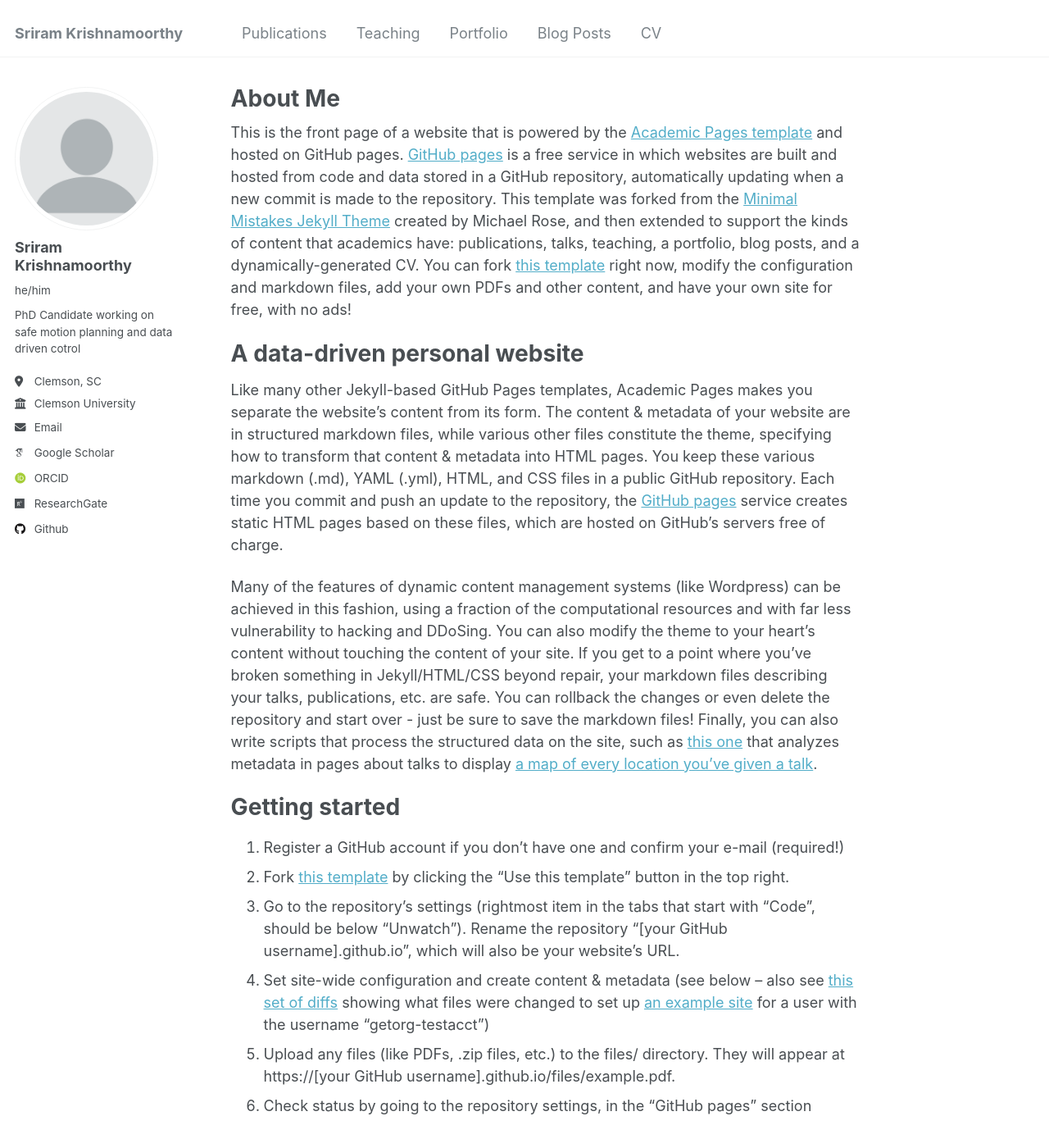
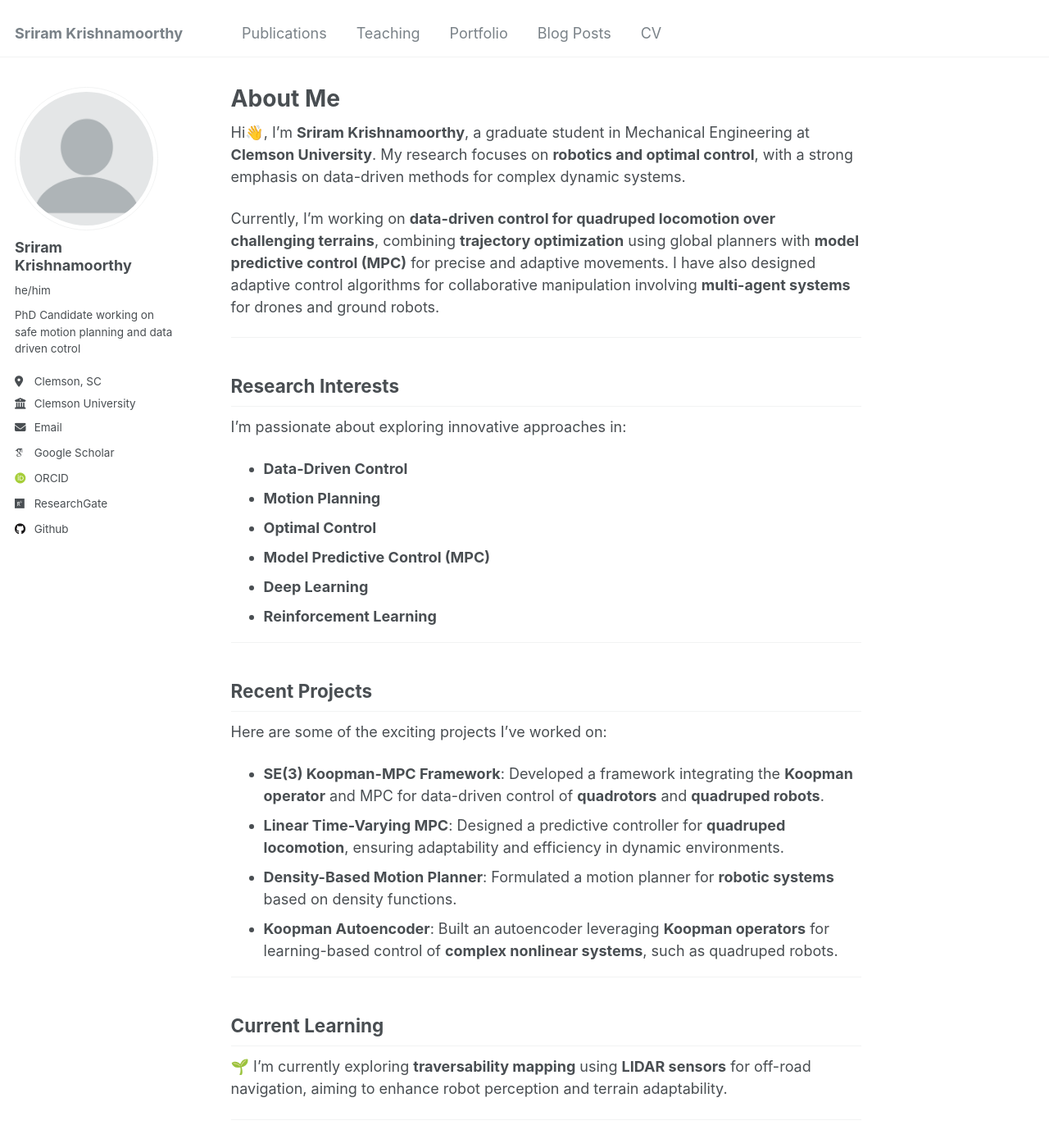
Before and after one commit to sriram-2502/sriram-2502.github.io, a Jekyll site: the page built from _pages/about.md, in a window 1280 px wide and 1400 px high. Shown: the whole window at 82% size. Built offline with Jekyll 4.4.1, drawn with Linux system fonts in a browser that asks for light colours; some web fonts are replaced; some of the changed text lies outside the part shown.

Commit message:
updated stuff

```diff
--- a/_pages/about.md
+++ b/_pages/about.md
@@ -7,19 +7,44 @@ redirect_from:
   - /about.html
 ---
 
-This is the front page of a website that is powered by the [Academic Pages template](https://github.com/academicpages/academicpages.github.io) and hosted on GitHub pages. [GitHub pages](https://pages.github.com) is a free service in which websites are built and hosted from code and data stored in a GitHub repository, automatically updating when a new commit is made to the repository. This template was forked from the [Minimal Mistakes Jekyll Theme](https://mmistakes.github.io/minimal-mistakes/) created by Michael Rose, and then extended to support the kinds of content that academics have: publications, talks, teaching, a portfolio, blog posts, and a dynamically-generated CV. You can fork [this template](https://github.com/academicpages/academicpages.github.io) right now, modify the configuration and markdown files, add your own PDFs and other content, and have your own site for free, with no ads!
+Hi👋, I’m **Sriram Krishnamoorthy**, a graduate student in Mechanical Engineering at **Clemson University**. My research focuses on **robotics and optimal control**, with a strong emphasis on data-driven methods for complex dynamic systems.
 
-A data-driven personal website
-======
-Like many other Jekyll-based GitHub Pages templates, Academic Pages makes you separate the website's content from its form. The content & metadata of your website are in structured markdown files, while various other files constitute the theme, specifying how to transform that content & metadata into HTML pages. You keep these various markdown (.md), YAML (.yml), HTML, and CSS files in a public GitHub repository. Each time you commit and push an update to the repository, the [GitHub pages](https://pages.github.com/) service creates static HTML pages based on these files, which are hosted on GitHub's servers free of charge.
+Currently, I’m working on **data-driven control for quadruped locomotion over challenging terrains**, combining **trajectory optimization** using global planners with **model predictive control (MPC)** for precise and adaptive movements. I have also designed adaptive control algorithms for collaborative manipulation involving **multi-agent systems** for drones and ground robots.
 
-Many of the features of dynamic content management systems (like Wordpress) can be achieved in this fashion, using a fraction of the computational resources and with far less vulnerability to hacking and DDoSing. You can also modify the theme to your heart's content without touching the content of your site. If you get to a point where you've broken something in Jekyll/HTML/CSS beyond repair, your markdown files describing your talks, publications, etc. are safe. You can rollback the changes or even delete the repository and start over - just be sure to save the markdown files! Finally, you can also write scripts that process the structured data on the site, such as [this one](https://github.com/academicpages/academicpages.github.io/blob/master/talkmap.ipynb) that analyzes metadata in pages about talks to display [a map of every location you've given a talk](https://academicpages.github.io/talkmap.html).
+---
 
-Getting started
-======
-1. Register a GitHub account if you don't have one and confirm your e-mail (required!)
-1. Fork [this template](https://github.com/academicpages/academicpages.github.io) by clicking the "Use this template" button in the top right.
-1. Go to the repository's settings (rightmost item in the tabs that start with "Code", should be below "Unwatch"). Rename the repository "[your GitHub username].github.io", which will also be your website's URL.
-1. Set site-wide configuration and create content & metadata (see below -- also see [this set of diffs](http://archive.is/3TPas) showing what files were changed to set up [an example site](https://getorg-testacct.github.io) for a user with the username "getorg-testacct")
-1. Upload any files (like PDFs, .zip files, etc.) to the files/ directory. They will appear at https://[your GitHub username].github.io/files/example.pdf.
-1. Check status by going to the repository settings, in the "GitHub pages" section
+## Research Interests
+I’m passionate about exploring innovative approaches in:
+- **Data-Driven Control**
+- **Motion Planning**
+- **Optimal Control**
+- **Model Predictive Control (MPC)**
+- **Deep Learning**
+- **Reinforcement Learning**
+
+---
+
+## Recent Projects
+
+Here are some of the exciting projects I’ve worked on:
+
+- **SE(3) Koopman-MPC Framework**: Developed a framework integrating the **Koopman operator** and MPC for data-driven control of **quadrotors** and **quadruped robots**.
+- **Linear Time-Varying MPC**: Designed a predictive controller for **quadruped locomotion**, ensuring adaptability and efficiency in dynamic environments.
+- **Density-Based Motion Planner**: Formulated a motion planner for **robotic systems** based on density functions.
+- **Koopman Autoencoder**: Built an autoencoder leveraging **Koopman operators** for learning-based control of **complex nonlinear systems**, such as quadruped robots.
+
+---
+
+## Current Learning
+🌱 I’m currently exploring **traversability mapping** using **LIDAR sensors** for off-road navigation, aiming to enhance robot perception and terrain adaptability.
+
+---
+
+## Contact Me
+📫 I’d love to connect with you! Reach out to me via:
+- **Email**: [sriramk@clemson.edu](mailto:sriramk@clemson.edu)
+- **Twitter**: [@sriram2502](https://twitter.com/sriram2502)
+
+For more details, check out my [Google Scholar profile](https://scholar.google.com/citations?user=-kMTFjwAAAAJ&hl=en).
+
+---
```
Also changed, not shown: _posts/2199-01-01-future-post.md (+2 -4 lines).
